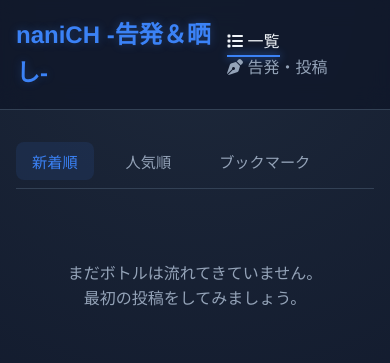
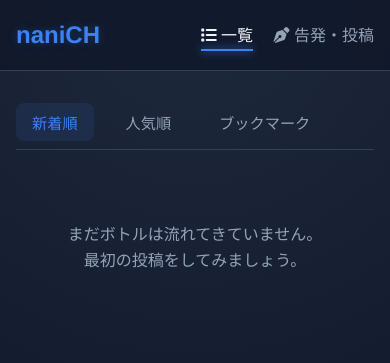
Before and after one commit to aiueo98765/naniCH, a plain HTML site: page index.html in a window 390 px wide. Drawn offline with Linux system fonts and the light colour scheme.

Commit message:
Applied the latest website updates1

```diff
--- a/index.html
+++ b/index.html
@@ -412,8 +412,11 @@
         /* レスポンシブ */
         @media (max-width: 600px) {
             header { padding: 1rem; }
-            /* スマホでボトルアイコンを非表示 */
+            /* スマホでアイコンを消し */
             .logo i { display: none; }
+            /* スマホでサブタイトルを消す */
+            .logo-sub { display: none; }
+
             nav button { margin-left: 1rem; }
             .card-meta { font-size: 0.8rem; }
         }
@@ -438,7 +441,7 @@
     <header>
         <div class="logo">
             <i class="fa-solid fa-wine-bottle"></i>
-            <span>naniCH -告発＆晒し-</span>
+            <span>naniCH<span class="logo-sub"> -告発＆晒し-</span></span>
         </div>
         <nav>
             <button id="nav-feed" class="active" onclick="switchTab('feed')">
```
